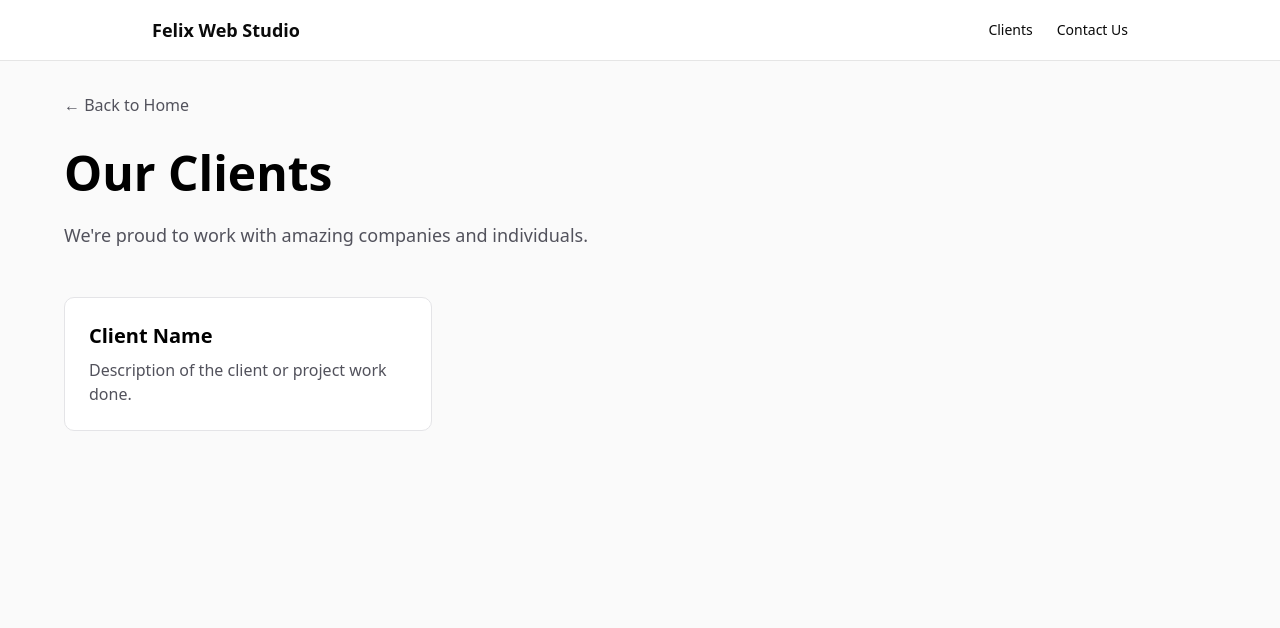
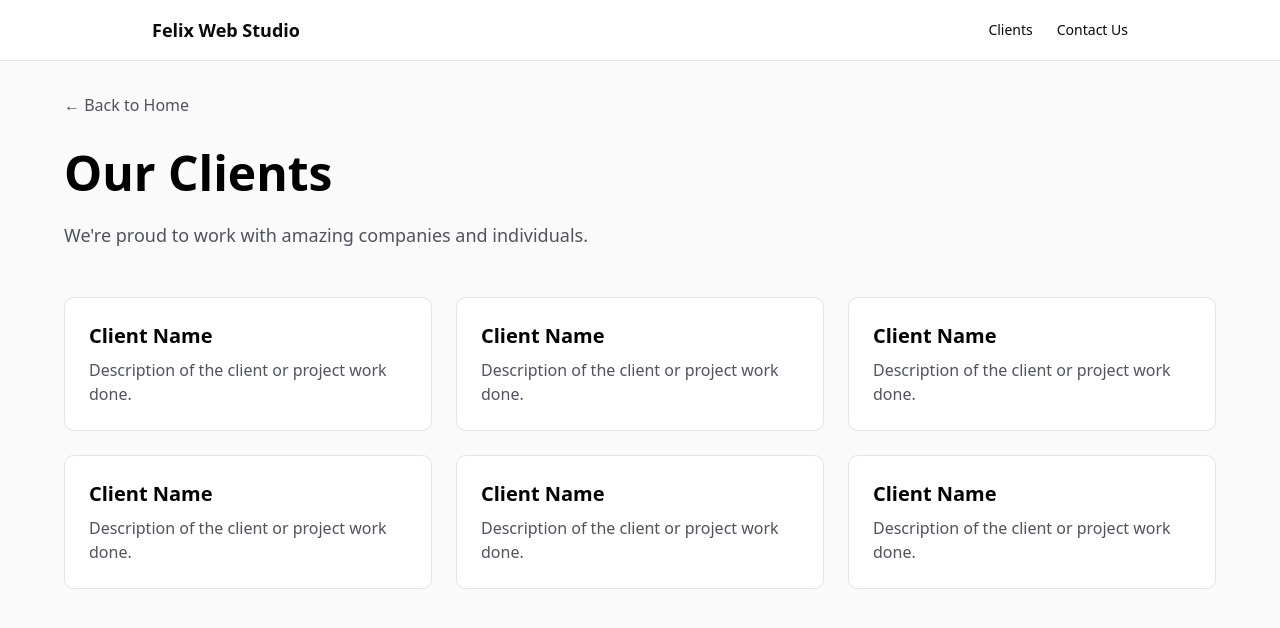
Before and after one commit to Felix-Chang/web-dev-agency2025, a Next.js app: page /clients in a window 1280 px wide. Shown: the top 628 px of the page. Built offline with nearby package versions, Linux system fonts and the light colour scheme.

Commit message:
modular cards

```diff
--- a/app/clients/page.tsx
+++ b/app/clients/page.tsx
@@ -10,6 +10,31 @@ export const metadata: Metadata = {
 const clients = [
   {
     id: 1,
+    name: 'Client Name',
+    description: 'Description of the client or project work done.',
+  },
+  {
+    id: 2,
+    name: 'Client Name',
+    description: 'Description of the client or project work done.',
+  },
+  {
+    id: 3,
+    name: 'Client Name',
+    description: 'Description of the client or project work done.',
+  },
+  {
+    id: 4,
+    name: 'Client Name',
+    description: 'Description of the client or project work done.',
+  },
+  {
+    id: 5,
+    name: 'Client Name',
+    description: 'Description of the client or project work done.',
+  },
+  {
+    id: 6,
     name: 'Client Name',
     description: 'Description of the client or project work done.',
   },
--- a/app/components/client-card.tsx
+++ b/app/components/client-card.tsx
@@ -1,18 +1,39 @@
+import Image from 'next/image';
+
 interface ClientCardProps {
   name: string;
   description: string;
   image?: string;
+  URL?: string;
 }
 
-export default function ClientCard({ name, description, image }: ClientCardProps) {
+export default function ClientCard({ name, description, image, URL }: ClientCardProps) {
   return (
     <div className="bg-white dark:bg-zinc-900 p-6 rounded-lg border border-zinc-200 dark:border-zinc-800">
       {image && (
-        <img
-          src={image}
-          alt={name}
-          className="w-full h-48 object-cover rounded-md mb-4"
-        />
+        <div className="relative mb-4">
+          <img
+            src={image}
+            alt={name}
+            className="w-full h-48 object-cover rounded-md"
+          />
+          {URL && (
+            <a
+              href={URL}
+              target="_blank"
+              rel="noopener noreferrer"
+              className="absolute top-2 right-2 bg-white/90 dark:bg-zinc-900/90 hover:bg-white dark:hover:bg-zinc-800 p-2 rounded-md transition-colors shadow-md"
+              aria-label="Open in new tab"
+            >
+              <Image
+                src="/assets/open_in_new_24.png"
+                alt="Open in new tab"
+                width={24}
+                height={24}
+              />
+            </a>
+          )}
+        </div>
       )}
       <h3 className="text-xl font-semibold mb-2 text-black dark:text-zinc-50">
         {name}
```
Also changed, not shown: app/assets/open_in_new_24.png (added).
